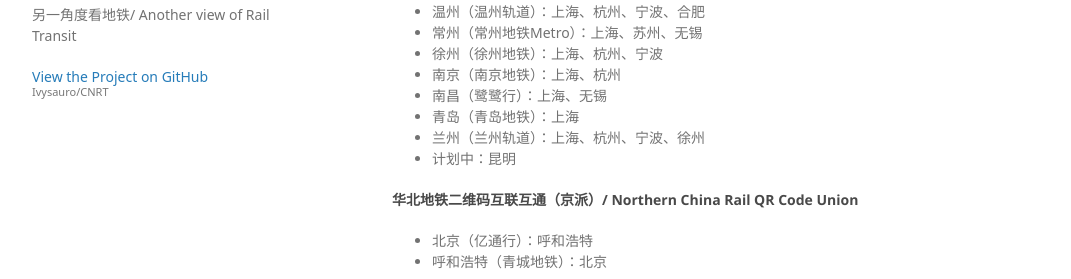
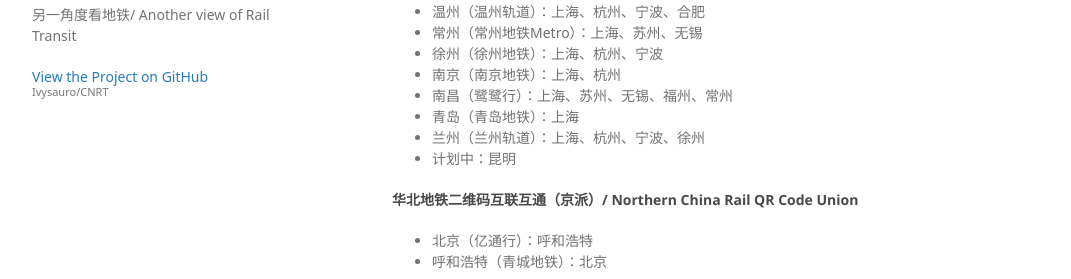
Before and after one commit to Ivysauro/CNRT, a Jekyll site: the page built from data/General Operations.md, in a window 1280 px wide and 900 px high, scrolled down 9291 px. Shown: the part 174-453 px from the top of the window, without its empty margins (178-1249 px from the left). Built offline with Jekyll 4.4.1, drawn with Linux system fonts in a browser that asks for light colours; some web fonts are replaced; our own code applies the rules of GitHub Pages for plain Markdown files; a script that is not in the unit is left out.

Commit message:
🍊更新南昌数据

```diff
--- a/data/General Operations.md
+++ b/data/General Operations.md
@@ -222,7 +222,7 @@
 - 常州（常州地铁Metro）：上海、苏州、无锡
 - 徐州（徐州地铁）：上海、杭州、宁波
 - 南京（南京地铁）：上海、杭州
-- 南昌（鹭鹭行）：上海、无锡
+- 南昌（鹭鹭行）：上海、苏州、无锡、福州、常州
 - 青岛（青岛地铁）：上海
 - 兰州（兰州轨道）：上海、杭州、宁波、徐州
 - 计划中：昆明
```
